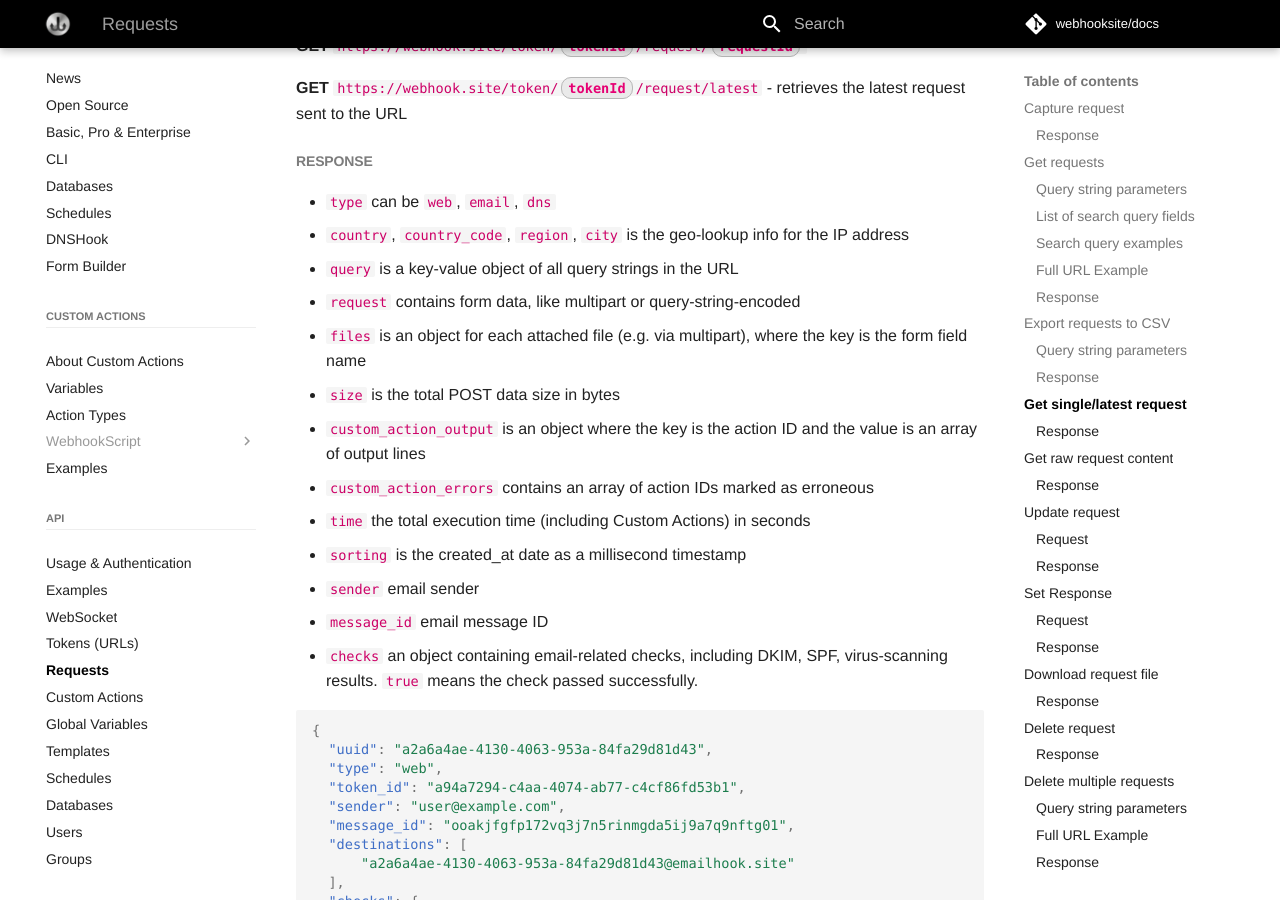
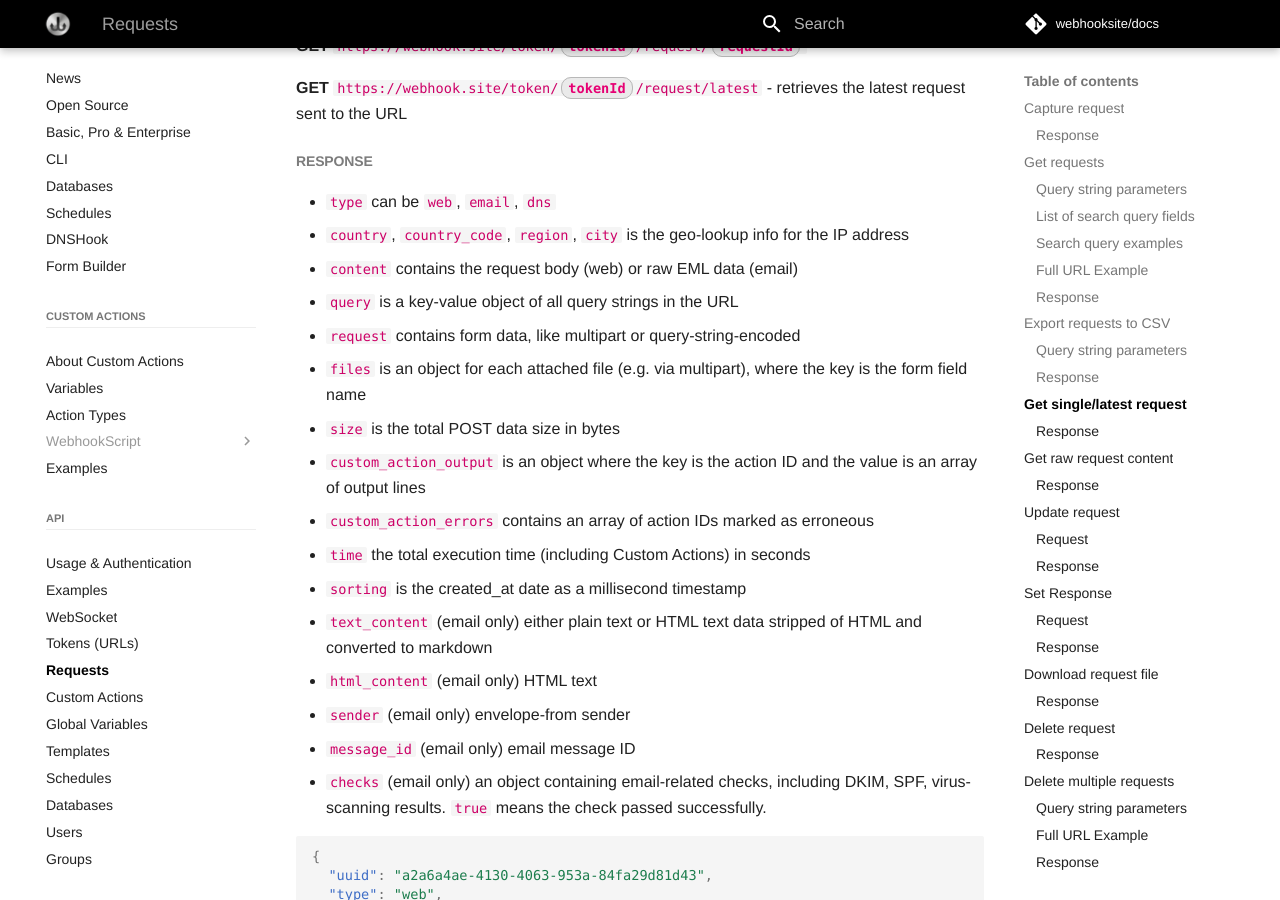
Before and after one commit to webhooksite/docs, an MkDocs documentation site: the page built from docs/api/requests.md, in a window 1280 px wide and 900 px high, scrolled down 5656 px. Built offline with MkDocs 1.6.1 and Material for MkDocs 9.7.7, drawn with Linux system fonts in a browser that asks for light colours; comment, search, counter and statistics services are not loaded.

Commit message:
Update docs

````diff
--- a/docs/api/requests.md
+++ b/docs/api/requests.md
@@ -213,6 +213,7 @@ Returns a CSV file with all requests (maximum 10000.) The amount of columns of t
 
 * `type` can be `web`, `email`, `dns`
 * `country`, `country_code`, `region`, `city` is the geo-lookup info for the IP address
+* `content` contains the request body (web) or raw EML data (email)
 * `query` is a key-value object of all query strings in the URL
 * `request` contains form data, like multipart or query-string-encoded
 * `files` is an object for each attached file (e.g. via multipart), where the key is the form field name
@@ -221,9 +222,11 @@ Returns a CSV file with all requests (maximum 10000.) The amount of columns of t
 * `custom_action_errors` contains an array of action IDs marked as erroneous
 * `time` the total execution time (including Custom Actions) in seconds
 * `sorting` is the created_at date as a millisecond timestamp
-* `sender` email sender
-* `message_id` email message ID
-* `checks` an object containing email-related checks, including DKIM, SPF, virus-scanning results. `true` means the check passed successfully.
+* `text_content` (email only) either plain text or HTML text data stripped of HTML and converted to markdown
+* `html_content` (email only) HTML text
+* `sender` (email only) envelope-from sender
+* `message_id` (email only) email message ID
+* `checks` (email only) an object containing email-related checks, including DKIM, SPF, virus-scanning results. `true` means the check passed successfully.
 
 ```json
 {
````
